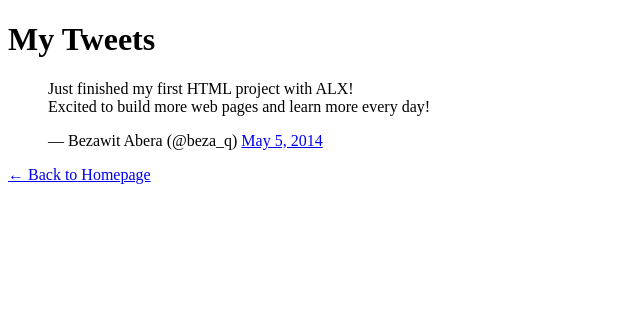
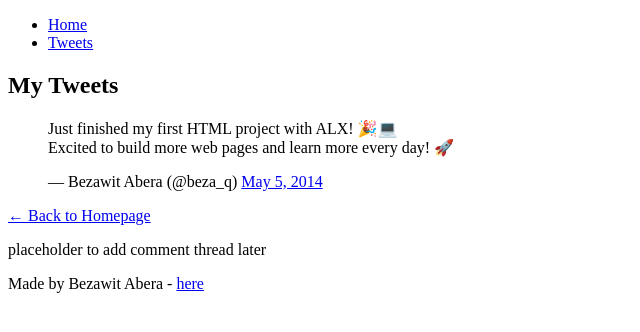
Before and after one commit to beza-q/My_First_Portfolio, a plain HTML site: page html_basic/tweets.html in a window 1280 px wide. Shown: the whole page, without its empty margins (0-640 px from the left). Drawn offline with Linux system fonts and the light colour scheme.

Commit message:
Final fix

```diff
--- a/html_basic/tweets.html
+++ b/html_basic/tweets.html
@@ -3,24 +3,35 @@
   <head>
     <meta charset="UTF-8" />
     <meta name="viewport" content="width=device-width, initial-scale=1.0" />
-    <title>My First HTML Page</title>
+    <title>My Tweets</title>
   </head>
   <body>
+    <header>
+      <ul>
+        <li><a href="index.html">Home</a></li>
+        <li><a href="tweets.html">Tweets</a></li>
+      </ul>
+    </header>
+
+    <main>
+      <article>
         <h1>My Tweets</h1>
-
-  <!-- Embedded tweet -->
         <blockquote class="twitter-tweet">
-    <p lang="en" dir="ltr">
-      Just finished my first HTML project with ALX! <br>
-      Excited to build more web pages and learn more every day!
-    </p>
+          <p lang="en" dir="ltr">Just finished my first HTML project with ALX! 🎉💻<br>Excited to build more web pages and learn more every day! 🚀</p>
           &mdash; Bezawit Abera (@beza_q)
           <a href="https://twitter.com/Interior/status/463440424141459456">May 5, 2014</a>
         </blockquote>
         <script async src="https://platform.twitter.com/widgets.js" charset="utf-8"></script>
+        <p><a href="index.html">← Back to Homepage</a></p>
+      </article>
 
-  <!-- Link back to homepage -->
-  <p><a href="index.html">← Back to Homepage</a></p>
+      <aside>
+        <p>placeholder to add comment thread later</p>
+      </aside>
+    </main>
+
+    <footer>
+      <p>Made by Bezawit Abera - <a href="https://github.com/beza-q" target="_blank">here</a></p>
+    </footer>
   </body>
-
 </html>
```
Lines whose indentation alone changed are shown as unchanged.
